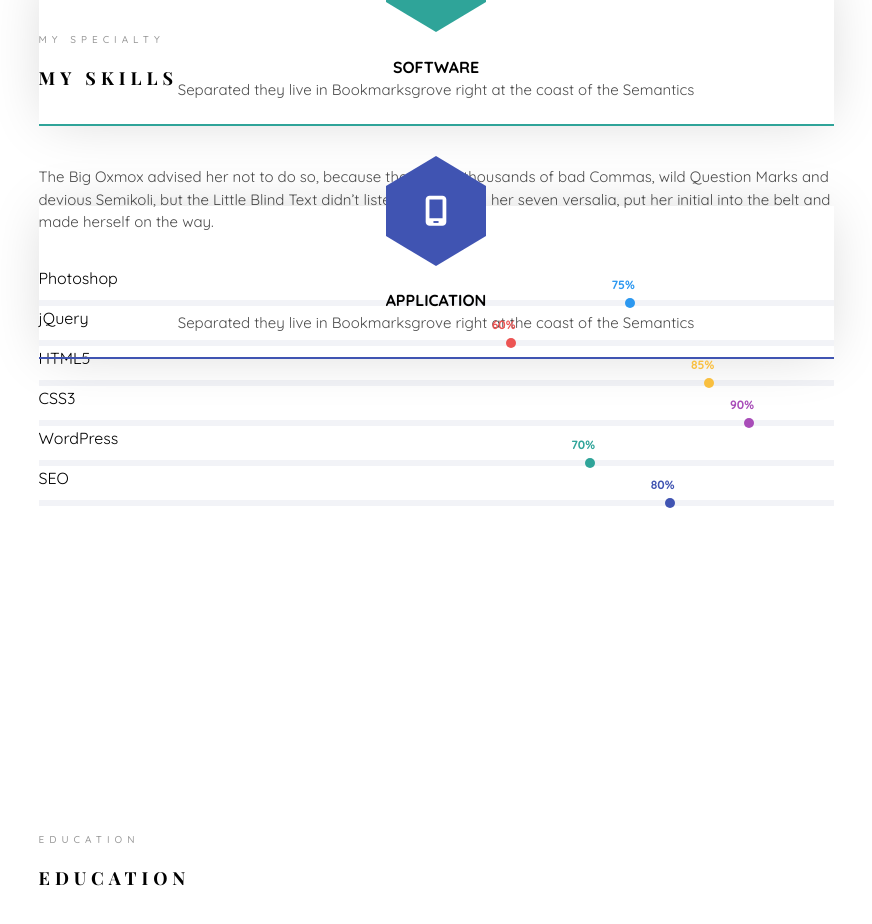
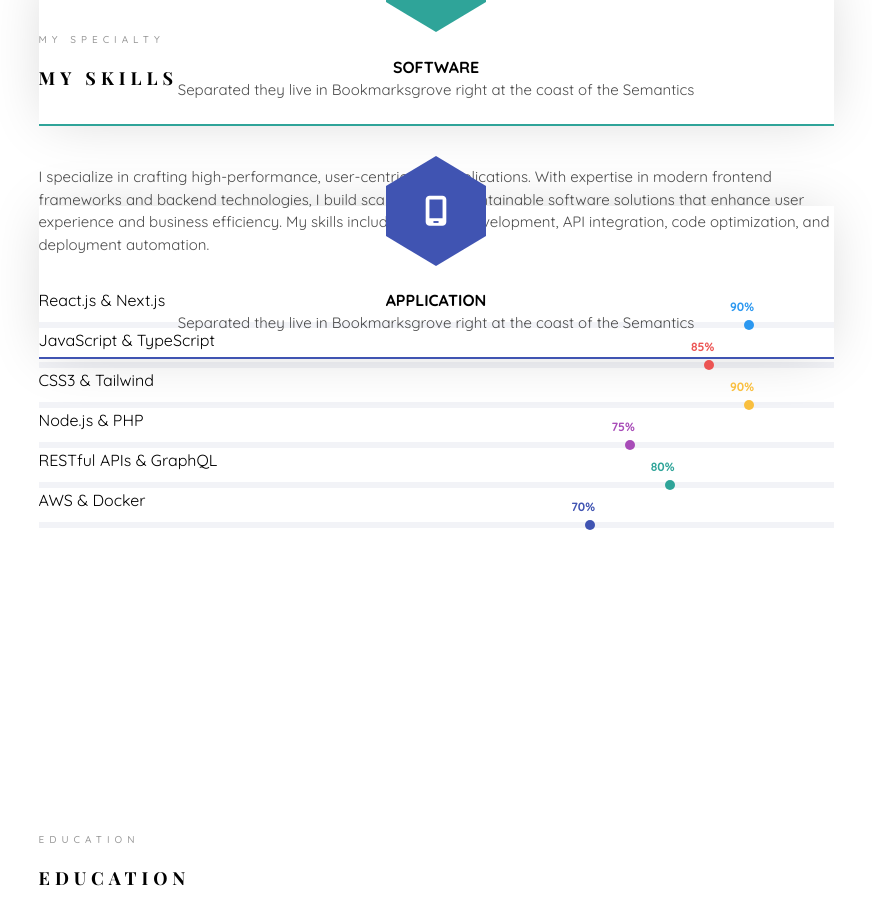
Before and after one commit to fastians/my-shelf, a React (Vite) app: page / in a window 1280 px wide. Shown: the part 2869-3793 px from the top of the page, without its empty margins (354-1226 px from the left). Built offline with nearby package versions, Linux system fonts and the light colour scheme; a web font is replaced by a local one.

Commit message:
skills upated

```diff
--- a/src/Components/MainDiv/MainDiv.jsx
+++ b/src/Components/MainDiv/MainDiv.jsx
@@ -17,7 +17,7 @@ const MainDiv = () => {
                 </h1>
                 <h2 className="leading-relaxed sm:text-2xl text-lg w-3/4 my-4">
                   Building Scalable Solutions,
-                  <br/>
+                  <br />
                   One Line of Code at a Time.
                 </h2>
                 <p className="">
@@ -304,22 +304,84 @@ const MainDiv = () => {
               data-animate-effect="fadeInLeft"
             >
               <p>
-                The Big Oxmox advised her not to do so, because there were
-                thousands of bad Commas, wild Question Marks and devious
-                Semikoli, but the Little Blind Text didn’t listen. She packed
-                her seven versalia, put her initial into the belt and made
-                herself on the way.
+                I specialize in crafting high-performance, user-centric web
+                applications. With expertise in modern frontend frameworks and
+                backend technologies, I build scalable and maintainable software
+                solutions that enhance user experience and business efficiency.
+                My skills include frontend development, API integration, code
+                optimization, and deployment automation.
               </p>
+            </div>
+
+            {/* Frontend Skills */}
+            <div
+              className="col-md-6 animate-box"
+              data-animate-effect="fadeInLeft"
+            >
+              <div className="progress-wrap">
+                <h3 className="dark:text-white">React.js & Next.js</h3>
+                <div className="progress">
+                  <div
+                    className="progress-bar color-1 w-[90%]"
+                    role="progressbar"
+                    aria-valuenow="90"
+                    aria-valuemin="0"
+                    aria-valuemax="100"
+                  >
+                    <span>90%</span>
+                  </div>
+                </div>
+              </div>
+            </div>
+            <div
+              className="col-md-6 animate-box"
+              data-animate-effect="fadeInRight"
+            >
+              <div className="progress-wrap">
+                <h3 className="dark:text-white">JavaScript & TypeScript</h3>
+                <div className="progress">
+                  <div
+                    className="progress-bar color-2 w-[85%]"
+                    role="progressbar"
+                    aria-valuenow="85"
+                    aria-valuemin="0"
+                    aria-valuemax="100"
+                  >
+                    <span>85%</span>
+                  </div>
+                </div>
+              </div>
             </div>
             <div
               className="col-md-6 animate-box"
               data-animate-effect="fadeInLeft"
             >
               <div className="progress-wrap">
-                <h3 className="dark:text-white">Photoshop</h3>
+                <h3 className="dark:text-white">CSS3 & Tailwind</h3>
                 <div className="progress">
                   <div
-                    className="progress-bar color-1 w-[75%]"
+                    className="progress-bar color-3 w-[90%]"
+                    role="progressbar"
+                    aria-valuenow="90"
+                    aria-valuemin="0"
+                    aria-valuemax="100"
+                  >
+                    <span>90%</span>
+                  </div>
+                </div>
+              </div>
+            </div>
+
+            {/* Backend Skills */}
+            <div
+              className="col-md-6 animate-box"
+              data-animate-effect="fadeInRight"
+            >
+              <div className="progress-wrap">
+                <h3 className="dark:text-white">Node.js & PHP</h3>
+                <div className="progress">
+                  <div
+                    className="progress-bar color-4 w-[75%]"
                     role="progressbar"
                     aria-valuenow="75"
                     aria-valuemin="0"
@@ -332,95 +394,40 @@ const MainDiv = () => {
             </div>
             <div
               className="col-md-6 animate-box"
-              data-animate-effect="fadeInRight"
+              data-animate-effect="fadeInLeft"
             >
               <div className="progress-wrap">
-                <h3 className="dark:text-white">jQuery</h3>
+                <h3 className="dark:text-white">RESTful APIs & GraphQL</h3>
                 <div className="progress">
                   <div
-                    className="progress-bar color-2 w-[60%]"
+                    className="progress-bar color-5 w-[80%]"
                     role="progressbar"
-                    aria-valuenow="60"
+                    aria-valuenow="80"
                     aria-valuemin="0"
                     aria-valuemax="100"
                   >
-                    <span>60%</span>
+                    <span>80%</span>
                   </div>
                 </div>
               </div>
             </div>
-            <div
-              className="col-md-6 animate-box"
-              data-animate-effect="fadeInLeft"
-            >
-              <div className="progress-wrap">
-                <h3 className="dark:text-white">HTML5</h3>
-                <div className="progress">
-                  <div
-                    className="progress-bar color-3 w-[85%]"
-                    role="progressbar"
-                    aria-valuenow="85"
-                    aria-valuemin="0"
-                    aria-valuemax="100"
-                  >
-                    <span>85%</span>
-                  </div>
-                </div>
-              </div>
-            </div>
+
+            {/* Deployment & DevOps */}
             <div
               className="col-md-6 animate-box"
               data-animate-effect="fadeInRight"
             >
               <div className="progress-wrap">
-                <h3 className="dark:text-white">CSS3</h3>
+                <h3 className="dark:text-white">AWS & Docker</h3>
                 <div className="progress">
                   <div
-                    className="progress-bar color-4 w-[90%]"
-                    role="progressbar"
-                    aria-valuenow="90"
-                    aria-valuemin="0"
-                    aria-valuemax="100"
-                  >
-                    <span>90%</span>
-                  </div>
-                </div>
-              </div>
-            </div>
-            <div
-              className="col-md-6 animate-box"
-              data-animate-effect="fadeInLeft"
-            >
-              <div className="progress-wrap">
-                <h3 className="dark:text-white">WordPress</h3>
-                <div className="progress">
-                  <div
-                    className="progress-bar color-5 w-[70%]"
+                    className="progress-bar color-6 w-[70%]"
                     role="progressbar"
                     aria-valuenow="70"
                     aria-valuemin="0"
                     aria-valuemax="100"
                   >
                     <span>70%</span>
-                  </div>
-                </div>
-              </div>
-            </div>
-            <div
-              className="col-md-6 animate-box"
-              data-animate-effect="fadeInRight"
-            >
-              <div className="progress-wrap">
-                <h3 className="dark:text-white">SEO</h3>
-                <div className="progress">
-                  <div
-                    className="progress-bar color-6 w-[80%]"
-                    role="progressbar"
-                    aria-valuenow="80"
-                    aria-valuemin="0"
-                    aria-valuemax="100"
-                  >
-                    <span>80%</span>
                   </div>
                 </div>
               </div>
@@ -899,8 +906,7 @@ const MainDiv = () => {
                 </a>
                 <div className="desc">
                   <span>
-                    <small>React Js </small> | <small> Web Design </small>{" "}
-                    |{" "}
+                    <small>React Js </small> | <small> Web Design </small> |{" "}
                     <small>
                       {" "}
                       <i className="icon-bubble3"></i> 4
```
